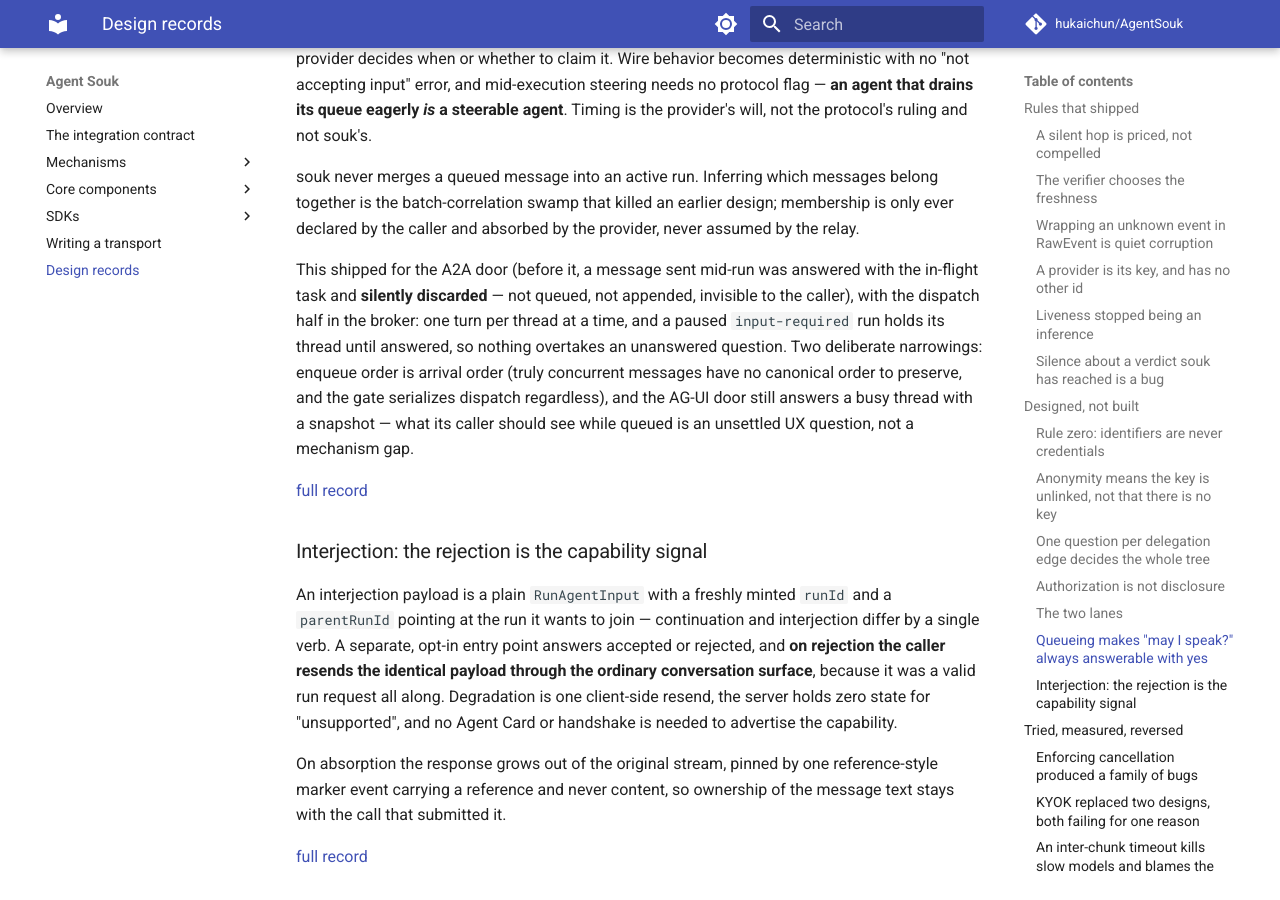
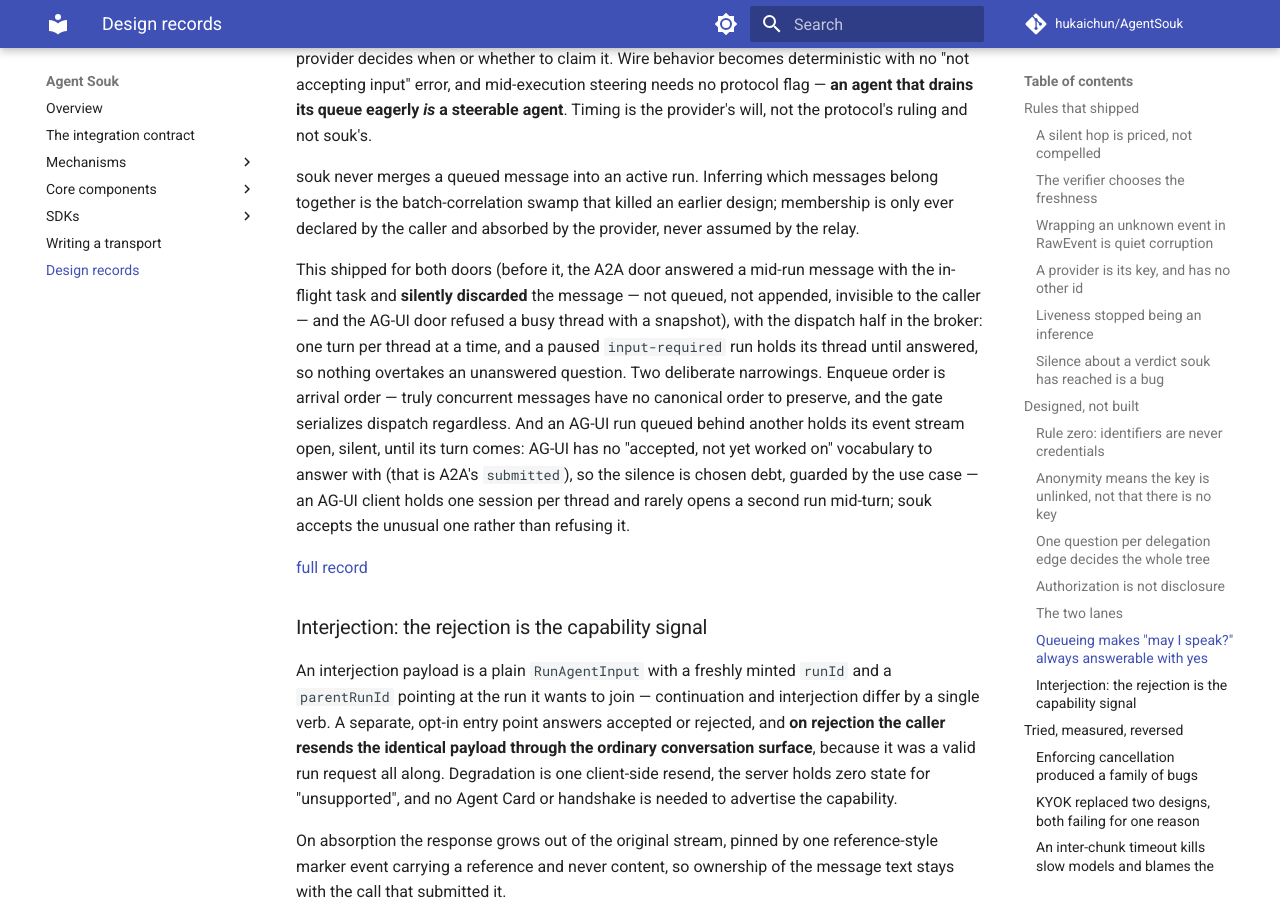
Before and after one commit to hukaichun/AgentSouk, an MkDocs documentation site: the page built from docs/design-records.md, in a window 1280 px wide and 900 px high, scrolled down 4550 px. Built offline with MkDocs 1.6.1 and Material for MkDocs 9.7.7, drawn with Linux system fonts in a browser that asks for light colours; comment, search, counter and statistics services are not loaded.

Commit message:
AG-UI queues a busy thread's run too, instead of refusing it
The two doors answered the same situation differently: A2A queued a
mid-run message, AG-UI refused it with a ThreadSnapshot. The backend is
one mechanism, so the doors now agree — an AG-UI run on a busy thread
is accepted, queued behind the run in flight, and its event stream
stays open, silent, until its turn comes.

The silence is chosen debt, guarded by the use case: AG-UI has no
"accepted, not yet worked on" vocabulary to answer with (that is A2A's
submitted), and an AG-UI client holds one SSE session per thread, so a
second concurrent run is unusual — souk accepts it rather than refusing
it. The snapshot answer survives in one place only: a resume whose
paused target was already answered by someone else.

Verified: souk 367 on SQLite and Postgres, mkdocs build --strict.

Co-Authored-By: Claude Fable 5 <noreply@anthropic.com>

```diff
--- a/docs/design-records.md
+++ b/docs/design-records.md
@@ -238,17 +238,21 @@ messages belong together is the batch-correlation swamp that killed an
 earlier design; membership is only ever declared by the caller and
 absorbed by the provider, never assumed by the relay.
 
-This shipped for the A2A door (before it, a message sent mid-run was
-answered with the in-flight task and **silently discarded** — not
-queued, not appended, invisible to the caller), with the dispatch half
-in the broker: one turn per thread at a time, and a paused
-`input-required` run holds its thread until answered, so nothing
-overtakes an unanswered question. Two deliberate narrowings: enqueue
-order is arrival order (truly concurrent messages have no canonical
-order to preserve, and the gate serializes dispatch regardless), and the
-AG-UI door still answers a busy thread with a snapshot — what its caller
-should see while queued is an unsettled UX question, not a mechanism
-gap.
+This shipped for both doors (before it, the A2A door answered a mid-run
+message with the in-flight task and **silently discarded** the message —
+not queued, not appended, invisible to the caller — and the AG-UI door
+refused a busy thread with a snapshot), with the dispatch half in the
+broker: one turn per thread at a time, and a paused `input-required` run
+holds its thread until answered, so nothing overtakes an unanswered
+question. Two deliberate narrowings. Enqueue order is arrival order —
+truly concurrent messages have no canonical order to preserve, and the
+gate serializes dispatch regardless. And an AG-UI run queued behind
+another holds its event stream open, silent, until its turn comes:
+AG-UI has no "accepted, not yet worked on" vocabulary to answer with
+(that is A2A's `submitted`), so the silence is chosen debt, guarded by
+the use case — an AG-UI client holds one session per thread and rarely
+opens a second run mid-turn; souk accepts the unusual one rather than
+refusing it.
 
 [full record](https://github.com/hukaichun/AgentSouk/blob/d78d0638c0ec2126167240c62471651b5468d35b/design/conversation-semantics.md#queueing-delivery-is-the-protocols-timing-is-the-providers)
 
```
Also changed, not shown: docs/core-components/dispatch.md (+7 -3 lines), 3 other files.
